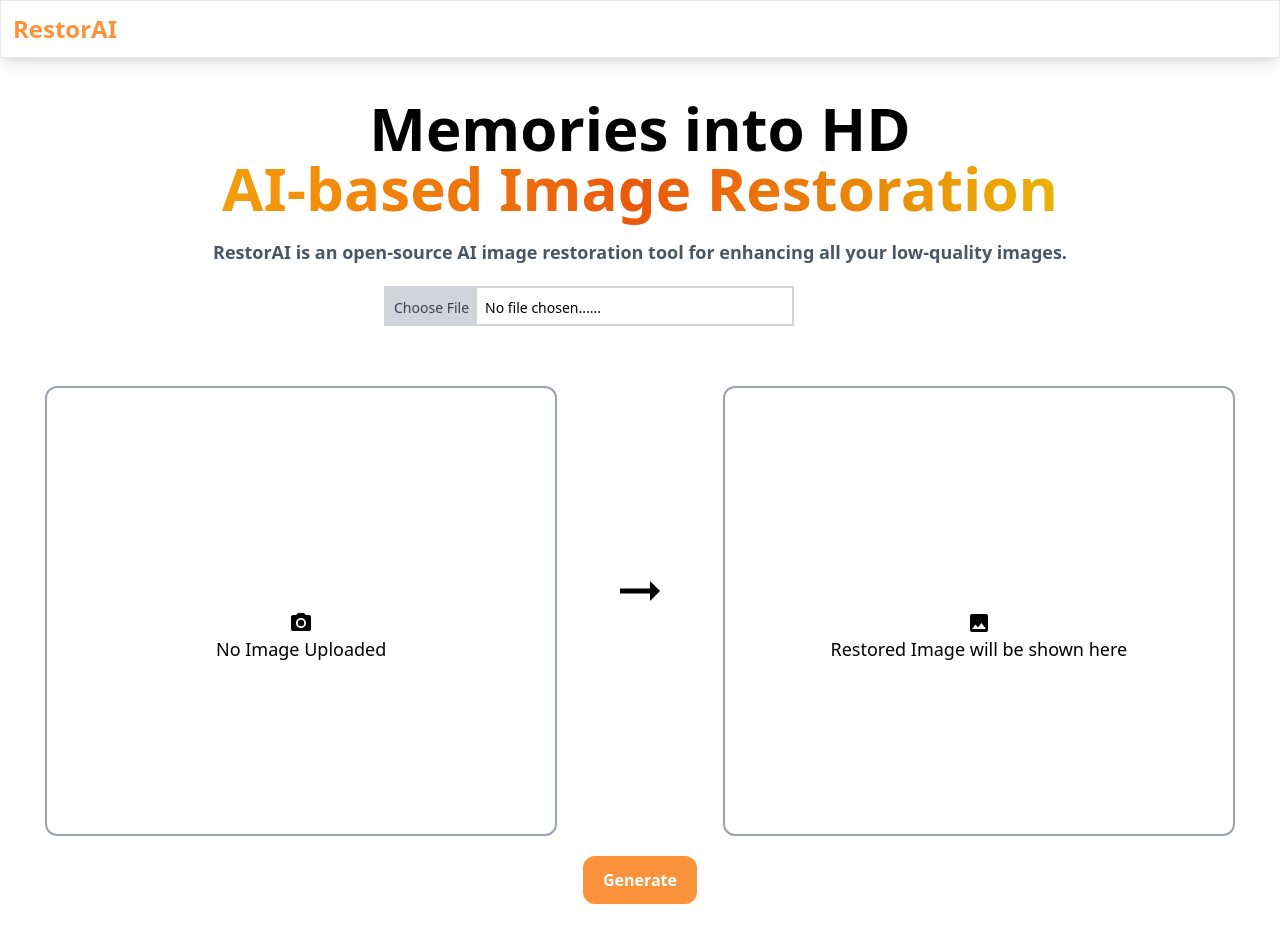
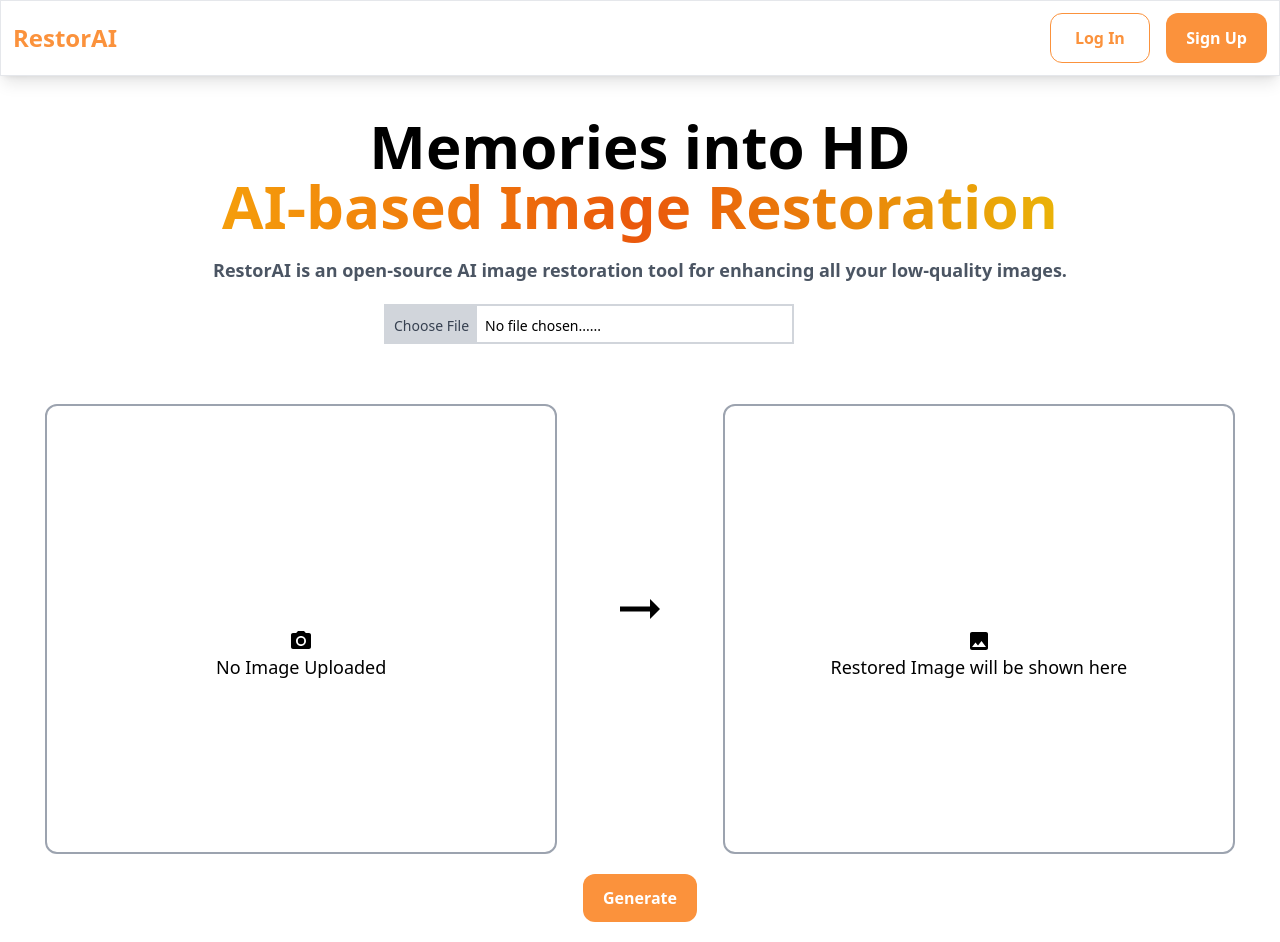
Before and after one commit to Souvik2003K/RestorAI, a React (Vite) app in the folder client/: page / in a window 1280 px wide. Built offline with nearby package versions, Linux system fonts and the light colour scheme.

Commit message:
added login/signup functionality

```diff
--- a/client/src/components/Nav.jsx
+++ b/client/src/components/Nav.jsx
@@ -10,7 +10,7 @@
         e.preventDefault();
         localStorage.removeItem('user');
         navigate('/');
-        // window.location.reload();
+        window.location.reload();
     }
 
     console.log(userSession);
@@ -21,7 +21,7 @@
                 <h1 className='font-bold logo_text cursor-pointer'>
                 <Link to='/'>RestorAI</Link>
                 </h1>
-                {/* {userSession ?
+                {userSession ?
                 <button className='bg-orange-400 px-5 py-3 text-white rounded-xl font-bold' onClick={logout}>
                     <Link to='/login'>Logout</Link>
                 </button> :
@@ -32,7 +32,7 @@
                     <button className='bg-orange-400 px-5 py-3 text-white rounded-xl font-bold'>
                         <Link to='/signup'>Sign Up</Link>
                     </button>
-                </div>} */}
+                </div>}
 
             </div>
         </nav>
```
